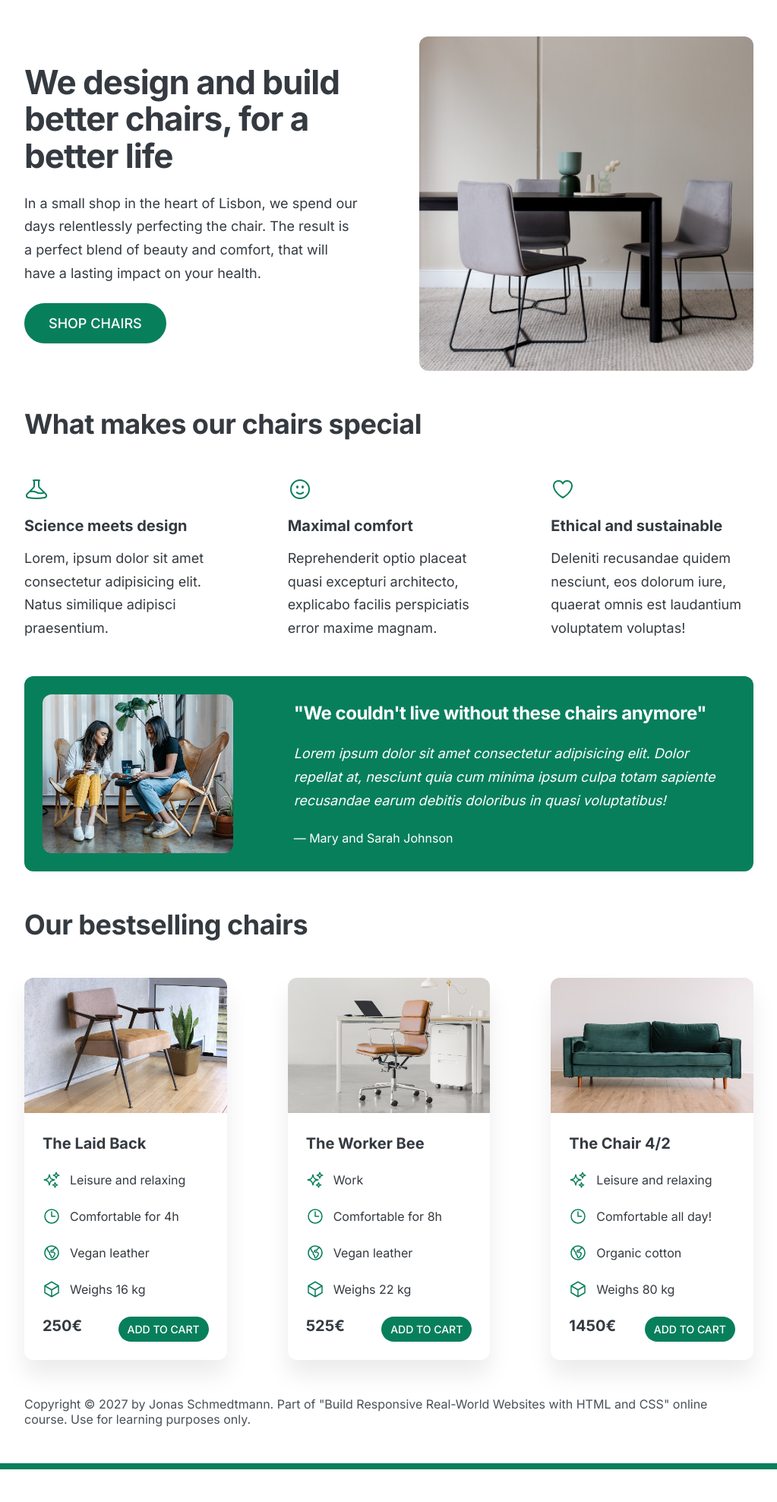
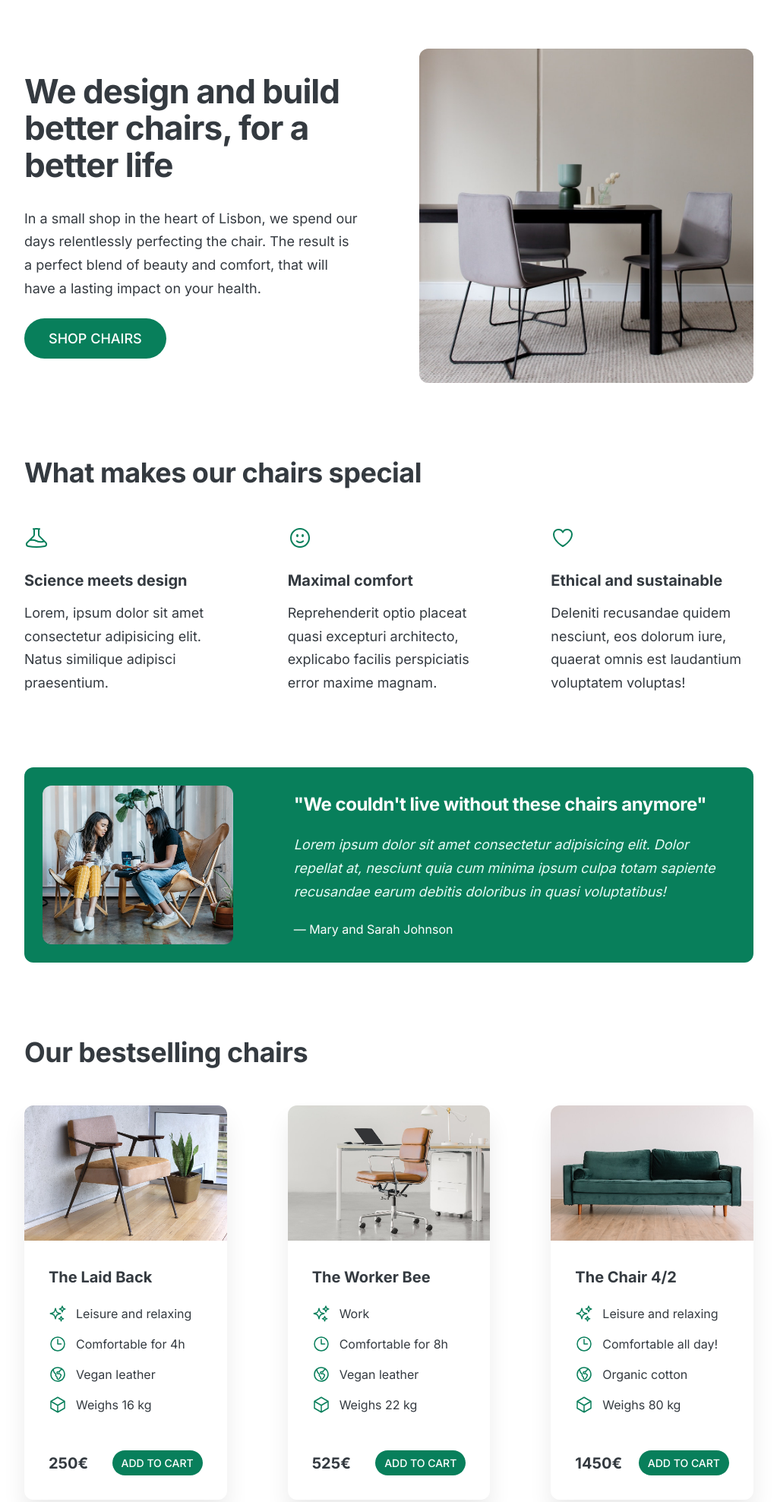
Before and after one commit to saadalamgir18/css-practice-chalanges, a plain HTML site: page Design-Rules-Pratice/index.html in a window 1280 px wide. Shown: the top 1977 px of the page at 76% size, without its empty margins (128-1151 px from the left). Before the commit the page ends 1934 px from the top, so only its background shows below. Drawn offline with Linux system fonts and the light colour scheme.

Commit message:
add white spaces for visula hirearchy

```diff
--- a/Design-Rules-Pratice/style.css
+++ b/Design-Rules-Pratice/style.css
@@ -32,7 +32,7 @@ body {
 
 header,
 section {
-  margin-bottom: 48px;
+  margin-bottom: 96px;
 }
 
 h2 {
@@ -56,7 +56,7 @@ header {
   display: grid;
   grid-template-columns: repeat(2, 1fr);
   column-gap: 80px;
-  margin-top: 48px;
+  margin-top: 64px;
 }
 
 .btn:link,
@@ -87,7 +87,7 @@ header {
 }
 
 h1 {
-  margin-bottom: 24px;
+  margin-bottom: 32px;
   font-size: 44px;
   line-height: 1.1;
   letter-spacing: -1px;
@@ -109,7 +109,7 @@ img {
   stroke: #087f5b;
   width: 32px;
   height: 32px;
-  margin-bottom: 16px;
+  margin-bottom: 24px;
 }
 
 .features-title {
@@ -145,15 +145,21 @@ img {
   margin-bottom: 24px;
   font-size: 18px;
   line-height: 1.7;
+  color: #e6fcf5;
 }
-
+.testimonial-auther {
+  color: #c3fae8;
+}
 /* CHAIRS */
 .chair-box {
-  padding: 24px;
+  padding: 32px;
 }
 .chair {
   box-shadow: 0 20px 30px 0 rgba(0, 0, 0, 0.08);
   border-radius: 12px;
+}
+span {
+  font-size: 16px;
 }
 
 .chair img {
@@ -168,14 +174,14 @@ h3 {
 
 .chair-details {
   list-style: none;
-  margin-bottom: 24px;
+  margin-bottom: 48px;
 }
 
 .chair-details li {
   display: flex;
   align-items: center;
   gap: 12px;
-  margin-bottom: 24px;
+  margin-bottom: 16px;
 }
 
 .chair-details li:last-child {
@@ -192,6 +198,7 @@ h3 {
   display: flex;
   justify-content: space-between;
   font-size: 20px;
+  align-items: center;
 }
 
 footer {
```
